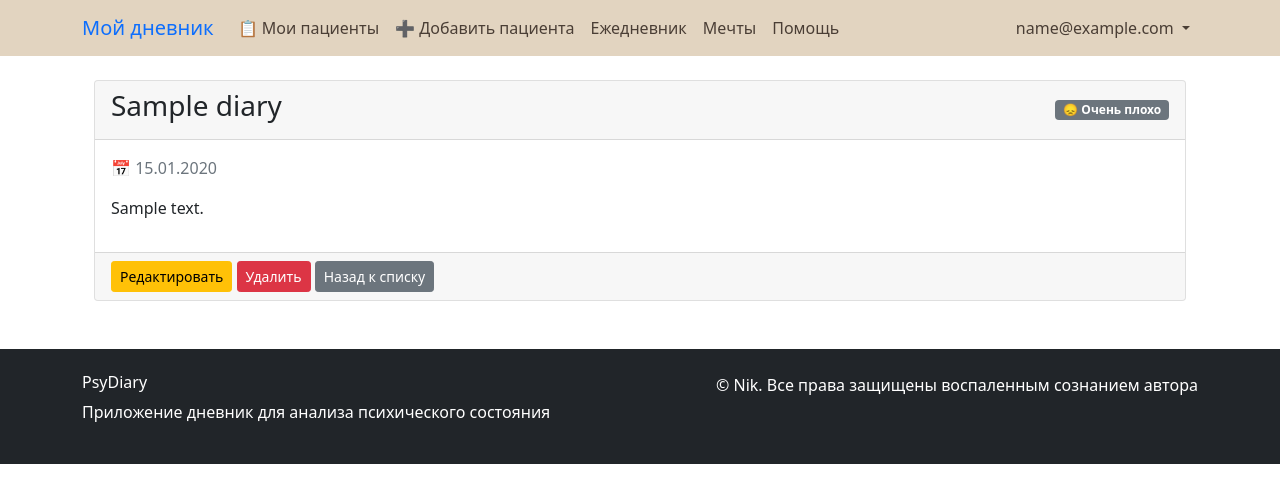
After one commit to qjlfvfu/PsyhoDiary, a Django app: page /diary/1/ in a window 1280 px wide. The commit adds this page. Shown: the top 503 px of the page. Run offline with Django 5.2, Linux system fonts and the light colour scheme; a user stored in the database is signed in; tables that the repository leaves empty hold one stand-in row (values such as "Sample post"); parts of the project's set-up code (start-up, migrations or seed data) failed here and were passed over.

Commit message:
исправление урлов

```diff
--- /dev/null
+++ b/psyhodiary/templates/psyhodiary/diary_detail.html
@@ -0,0 +1,25 @@
+{% extends 'base.html' %}
+
+{% block title %}{{ diary_entry.title }}{% endblock %}
+
+{% block content %}
+<div class="container mt-4">
+    <div class="card">
+        <div class="card-header d-flex justify-content-between align-items-center">
+            <h3>{{ diary_entry.title }}</h3>
+            <span class="badge bg-secondary">{{ diary_entry.get_mood_display }}</span>
+        </div>
+        <div class="card-body">
+            <p class="text-muted">
+                📅 {{ diary_entry.created_date|date:"d.m.Y" }}
+            </p>
+            <p>{{ diary_entry.content|linebreaks }}</p>
+        </div>
+        <div class="card-footer">
+            <a href="{% url 'psyhodiary:diary_update' diary_entry.pk %}" class="btn btn-warning btn-sm">Редактировать</a>
+            <a href="{% url 'psyhodiary:diary_delete' diary_entry.pk %}" class="btn btn-danger btn-sm">Удалить</a>
+            <a href="{% url 'psyhodiary:diary_list' %}" class="btn btn-secondary btn-sm">Назад к списку</a>
+        </div>
+    </div>
+</div>
+{% endblock %}
--- a/psyhodiary/templates/psyhodiary/main.html
+++ b/psyhodiary/templates/psyhodiary/main.html
@@ -105,7 +105,7 @@
                             <div class="mb-3"><span style="font-size: 3rem;">🆘</span></div>
                             <h5 class="card-title">Экстренная помощь</h5>
                             <p class="card-text flex-grow-1">Если стало плохо — здесь есть контакты поддержки</p>
-                            <a href="{% url 'psyhodiary:help' %}" class="btn btn-outline-danger mt-auto">Помощь</a>
+                            <a href="{% url 'users:help' %}" class="btn btn-outline-danger mt-auto">Помощь</a>
                         </div>
                     </div>
                 </div>
```
